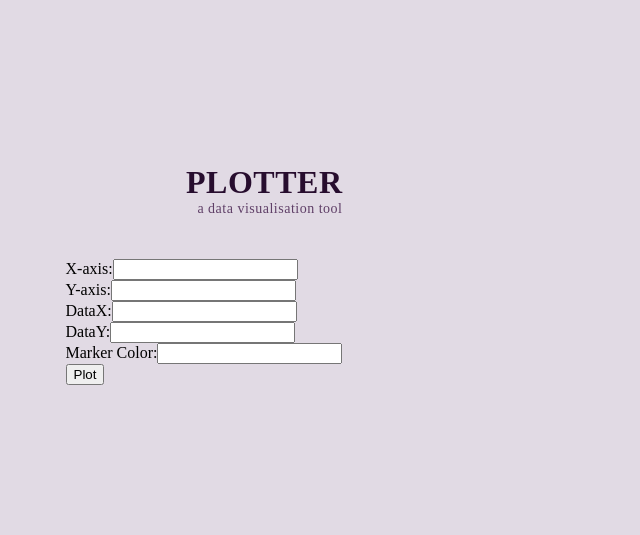
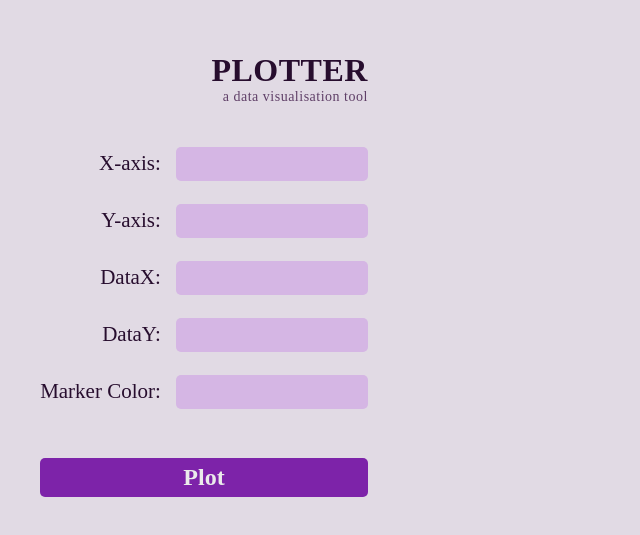
Before and after one commit to SahilGujrati/Plotter, a React (Vite) app: page / in a window 1280 px wide. Shown: the part 121-656 px from the top of the page, without its empty margins (0-640 px from the left). Built offline with nearby package versions, Linux system fonts and the light colour scheme.

Commit message:
Styles for the input fields and the plot button.

```diff
--- a/src/css/InputFields.css
+++ b/src/css/InputFields.css
@@ -0,0 +1,45 @@
+form {
+    display: flex;
+    flex-direction: column;
+    align-items: end;
+}
+
+label {
+    font-size: 21px;
+    margin-right: 15px;
+    font-family: "Graphik Trial";
+    color: #270D2E;
+}
+
+.inputWrapper {
+    margin-bottom: 23px;
+}
+
+input {
+    height: 34px;
+    padding-right: 12px;
+    padding-left: 12px;
+    border: none;
+    border-radius: 5px;
+    width: 192px;
+    background-color: #D5B6E4;
+    color: #5F3F67;
+    font-size: 20px;
+}
+
+input:focus {
+    border: 1px solid #5F3F67;
+}
+
+button {
+    width: 100%;
+    margin-top: 26px;
+    border: none;
+    border-radius: 5px;
+    font-family: "Graphik Trial";
+    font-size: 24px;
+    font-weight: 600;
+    padding: 6px 0;
+    background-color: #7D23A9;
+    color: #EBEBEB;
+}
```
